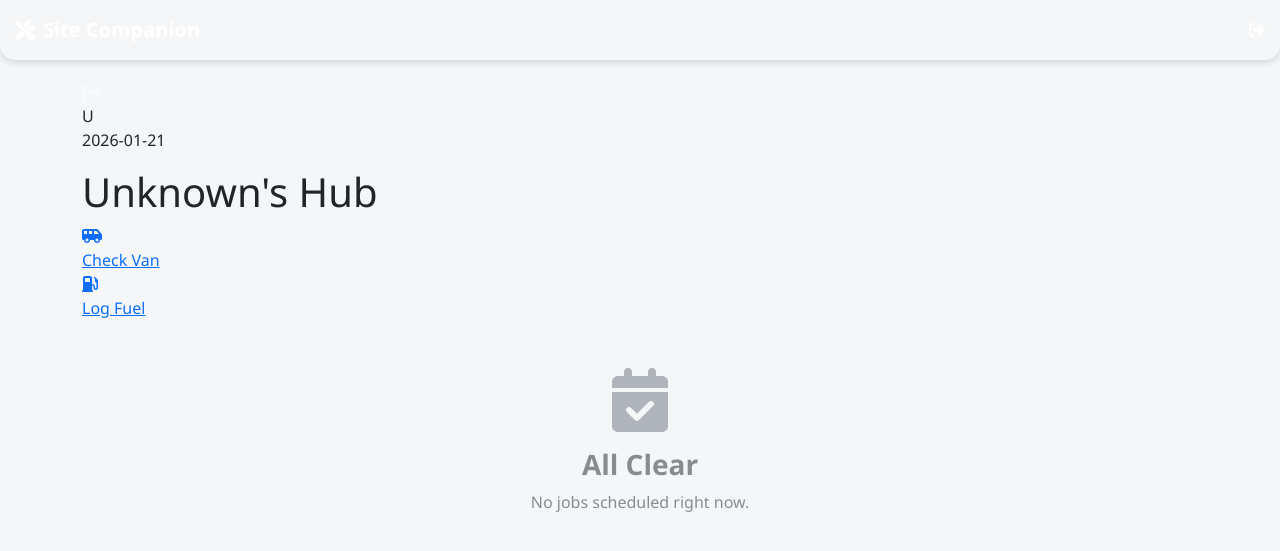
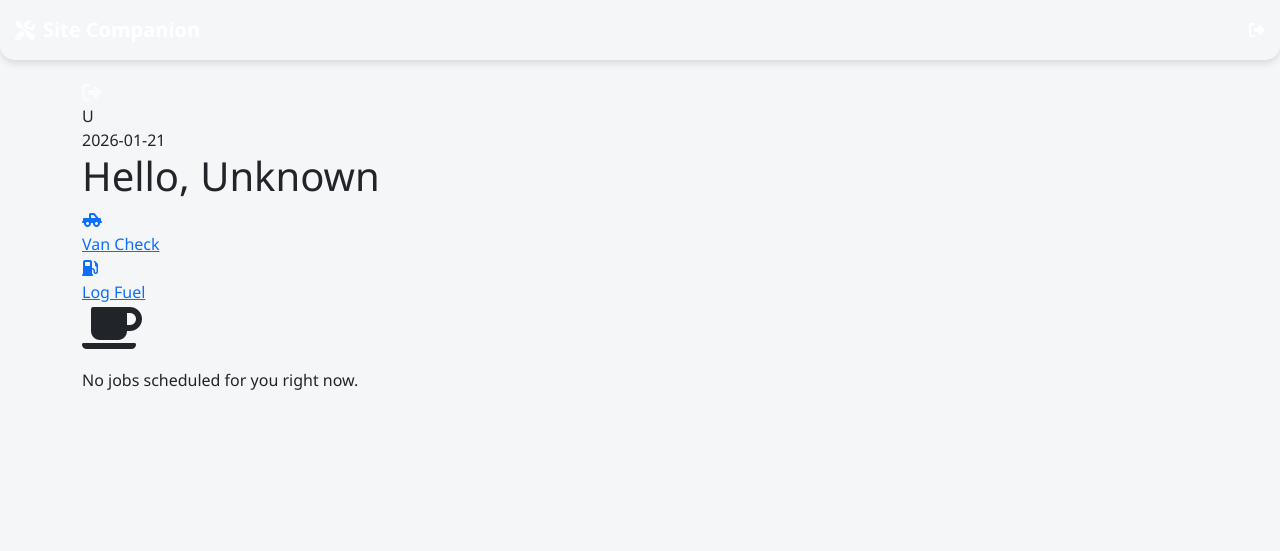
Before and after one commit to DruganGroup/DruganGroup-Website, a Flask app: page /site-hub in a window 1280 px wide. Shown: the top 551 px of the page. Run offline with Flask 3, Linux system fonts and the light colour scheme; the visitor is signed in with stand-in values (Sample User, id 1); data that the repository does not hold is empty; some libraries are stand-ins or nearby versions.

Commit message:
Update site_dashboard.html

```diff
--- a/templates/site/site_dashboard.html
+++ b/templates/site/site_dashboard.html
@@ -3,267 +3,179 @@
 {% block title %}Hub | Business Better{% endblock %}
 
 {% block head %}
-<link href="https://fonts.googleapis.com/css2?family=Inter:wght@400;600;800&display=swap" rel="stylesheet">
+<style>
+    /* 1. Global Reset & Premium Background */
+    body {
+        background-color: #f0f2f5 !important;
+        font-family: -apple-system, BlinkMacSystemFont, "Segoe UI", Roboto, Helvetica, Arial, sans-serif;
+    }
+    .brand-header { display: none !important; } /* Hide old header */
+    .container { max-width: 100% !important; padding: 0 !important; }
 
-<style>
-    /* --- 1. FORCE RESET & BACKGROUND --- */
-    body {
-        background-color: #f3f4f6 !important; /* Premium Off-White */
-        font-family: 'Inter', sans-serif !important;
-        padding-top: 0 !important;
-        margin: 0 !important;
+    /* 2. Modern Header Block */
+    .hub-header {
+        background: #111; /* Sharp Black */
+        color: white;
+        padding: 40px 20px 80px 20px; /* Deep padding for overlap */
+        border-bottom-left-radius: 24px;
+        border-bottom-right-radius: 24px;
+        position: relative;
+        box-shadow: 0 4px 20px rgba(0,0,0,0.4);
+    }
+    .user-row {
+        display: flex; justify-content: space-between; align-items: center;
+        margin-bottom: 10px;
+    }
+    .avatar {
+        width: 48px; height: 48px;
+        background: #C5A059; /* Gold */
+        color: #000;
+        font-weight: 800;
+        border-radius: 12px;
+        display: flex; align-items: center; justify-content: center;
+        font-size: 1.2rem;
+    }
+    .date-display { font-size: 0.85rem; opacity: 0.6; text-transform: uppercase; letter-spacing: 1px; font-weight: 600; }
+    .greeting { font-size: 1.8rem; font-weight: 800; margin: 0; letter-spacing: -0.5px; }
+
+    /* 3. Action Grid (Overlapping Buttons) */
+    .quick-actions {
+        display: grid; grid-template-columns: 1fr 1fr; gap: 15px;
+        padding: 0 20px;
+        margin-top: -50px; /* Overlaps header */
+        margin-bottom: 25px;
+        position: relative; z-index: 10;
+    }
+    .action-btn {
+        background: white;
+        padding: 20px;
+        border-radius: 16px;
+        text-align: center;
+        text-decoration: none;
+        color: #333;
+        box-shadow: 0 10px 30px rgba(0,0,0,0.08);
+        border: 1px solid rgba(0,0,0,0.05);
+        transition: transform 0.1s;
+    }
+    .action-btn:active { transform: scale(0.96); }
+    .action-icon {
+        font-size: 1.5rem; margin-bottom: 8px;
+        color: #C5A059;
+    }
+    .action-text { font-weight: 700; font-size: 0.95rem; }
+
+    /* 4. The Job Stream (Distinct Cards) */
+    .stream-container { padding: 0 20px 60px 20px; }
+
+    .day-header {
+        font-size: 0.85rem; font-weight: 800;
+        color: #888; text-transform: uppercase;
+        margin: 25px 0 10px 5px; letter-spacing: 0.5px;
     }
 
-    /* Remove default header to use our custom one */
-    .brand-header { display: none !important; }
-    .container { max-width: 100% !important; padding: 0 !important; }
-
-    /* --- 2. LUXURY HEADER (The "Dubai" Look) --- */
-    .hero-header {
-        background: linear-gradient(135deg, #0f172a 0%, #1e293b 100%);
-        padding: 40px 25px 80px 25px; /* Bottom padding for overlap */
-        border-radius: 0 0 30px 30px;
-        color: white;
-        position: relative;
-        box-shadow: 0 10px 30px rgba(0,0,0,0.3);
-        z-index: 1;
+    .job-card {
+        background: white;
+        border-radius: 16px;
+        padding: 20px;
+        margin-bottom: 15px;
+        box-shadow: 0 4px 6px rgba(0,0,0,0.04);
+        border-left: 6px solid transparent;
+        text-decoration: none; display: block;
+        color: inherit;
     }
-
-    .hero-top {
-        display: flex;
-        justify-content: space-between;
-        align-items: center;
-        margin-bottom: 20px;
-    }
-
-    .avatar-circle {
-        width: 50px; height: 50px;
-        background: linear-gradient(45deg, #FFD700, #FDB931); /* Gold Gradient */
-        color: #000;
-        font-weight: 800;
-        border-radius: 50%;
-        display: flex; align-items: center; justify-content: center;
-        font-size: 1.2rem;
-        border: 3px solid rgba(255,255,255,0.2);
-        box-shadow: 0 5px 15px rgba(0,0,0,0.3);
-    }
-
-    .greeting h1 { font-size: 1.8rem; font-weight: 800; margin: 0; letter-spacing: -0.5px; }
-    .greeting p { color: rgba(255,255,255,0.6); margin: 0; font-size: 0.9rem; font-weight: 600; text-transform: uppercase; letter-spacing: 1px; }
-
-    /* --- 3. ACTION TILES (The "Buttons") --- */
-    .tiles-container {
-        padding: 0 20px;
-        margin-top: -50px; /* Pulls tiles up into header */
-        display: grid;
-        grid-template-columns: 1fr 1fr;
-        gap: 15px;
-        position: relative;
-        z-index: 10;
-        margin-bottom: 30px;
-    }
-
-    .action-tile {
-        background: #ffffff;
-        border-radius: 20px;
-        padding: 20px;
-        text-align: center;
-        text-decoration: none;
-        color: #1e293b;
-        box-shadow: 0 10px 25px -5px rgba(0, 0, 0, 0.1), 0 8px 10px -6px rgba(0, 0, 0, 0.1);
-        transition: transform 0.2s ease;
-        border: 1px solid rgba(255,255,255,0.5);
-    }
-
-    .action-tile:active { transform: scale(0.96); }
-
-    .tile-icon {
-        width: 50px; height: 50px;
-        background: #f8fafc;
-        border-radius: 15px;
-        display: flex; align-items: center; justify-content: center;
-        margin: 0 auto 12px auto;
-        font-size: 1.4rem;
-    }
-    .icon-blue { color: #3b82f6; background: #eff6ff; }
-    .icon-orange { color: #f97316; background: #fff7ed; }
-
-    .tile-label { font-weight: 700; font-size: 0.95rem; }
-
-    /* --- 4. TIMELINE & CARDS --- */
-    .timeline-wrapper {
-        padding: 0 20px 40px 20px;
-        position: relative;
-    }
-
-    /* The vertical line */
-    .timeline-line {
-        position: absolute;
-        left: 35px; /* Align with dots */
-        top: 0; bottom: 0;
-        width: 2px;
-        background: #e2e8f0;
-        z-index: 0;
-    }
-
-    .timeline-group { margin-bottom: 25px; position: relative; z-index: 1; }
-
-    .date-marker {
-        display: flex;
-        align-items: center;
-        gap: 15px;
-        margin-bottom: 15px;
-    }
-
-    .date-dot {
-        width: 12px; height: 12px;
-        background: #94a3b8;
-        border-radius: 50%;
-        margin-left: 10px; /* Aligns with line */
-        border: 3px solid #f3f4f6; /* Masks line behind it */
-    }
-    .date-dot.today { background: #10b981; box-shadow: 0 0 0 4px rgba(16, 185, 129, 0.2); }
-
-    .date-text {
-        font-weight: 800;
-        color: #64748b;
-        font-size: 0.85rem;
-        text-transform: uppercase;
-        letter-spacing: 1px;
-    }
-
-    /* THE JOB CARD ITSELF */
-    .job-card-premium {
-        background: white;
-        border-radius: 18px;
-        padding: 20px;
-        margin-left: 30px; /* Space for timeline */
-        box-shadow: 0 4px 6px -1px rgba(0, 0, 0, 0.05), 0 2px 4px -1px rgba(0, 0, 0, 0.03);
-        border-left: 5px solid transparent; /* Status strip */
-        text-decoration: none;
-        display: block;
-        transition: transform 0.1s;
-    }
-    .job-card-premium:active { transform: scale(0.98); background: #fafafa; }
+    .job-card:active { background: #f9f9f9; }
 
     /* Status Colors */
     .status-InProgress { border-left-color: #f59e0b; } /* Amber */
     .status-Completed { border-left-color: #10b981; } /* Green */
     .status-Scheduled { border-left-color: #3b82f6; } /* Blue */
 
-    .job-client {
-        color: #0f172a;
-        font-weight: 800;
-        font-size: 1.1rem;
-        margin-bottom: 4px;
+    .job-top { display: flex; justify-content: space-between; align-items: start; margin-bottom: 8px; }
+    .client-name { font-size: 1.1rem; font-weight: 800; color: #111; }
+    .time-badge {
+        background: #f1f5f9; padding: 4px 8px;
+        border-radius: 6px; font-size: 0.8rem; font-weight: 600; color: #64748b;
     }
-    .job-desc {
-        color: #64748b;
-        font-size: 0.9rem;
-        line-height: 1.4;
-        margin-bottom: 12px;
-        display: -webkit-box;
-        -webkit-line-clamp: 2;
-        -webkit-box-orient: vertical;
-        overflow: hidden;
+
+    .job-desc { color: #555; font-size: 0.95rem; margin-bottom: 12px; line-height: 1.4; }
+
+    .job-footer {
+        display: flex; align-items: center; gap: 8px;
+        font-size: 0.85rem; color: #888; font-weight: 500;
+        border-top: 1px solid #eee; padding-top: 12px;
     }
-    .job-footer {
-        display: flex;
-        justify-content: space-between;
-        align-items: center;
-        border-top: 1px solid #f1f5f9;
-        padding-top: 12px;
-        font-size: 0.8rem;
-        font-weight: 600;
-        color: #94a3b8;
+
+    /* Empty State */
+    .empty-box {
+        text-align: center; padding: 60px 20px;
+        color: #aaa;
     }
-    .job-time { background: #f1f5f9; padding: 4px 8px; border-radius: 6px; color: #475569; }
-
 </style>
 {% endblock %}
 
 {% block content %}
 
-    <header class="hero-header">
-        <div class="hero-top">
-            <a href="/logout" class="text-white opacity-50"><i class="fas fa-sign-out-alt fa-lg"></i></a>
-            <div class="avatar-circle">
-                {{ staff_name[0] }}
+    <div class="hub-header">
+        <div class="user-row">
+            <a href="/logout" style="color:white; opacity:0.7;"><i class="fas fa-sign-out-alt fa-lg"></i></a>
+            <div class="avatar">{{ staff_name[0] }}</div>
         </div>
+        <div class="date-display">{{ now_ymd }}</div>
+        <h1 class="greeting">Hello, {{ staff_name.split(' ')[0] }}</h1>
     </div>
-        <div class="greeting">
-            <p>{{ now_ymd }}</p>
-            <h1>{{ staff_name.split(' ')[0] }}'s Hub</h1>
-        </div>
-    </header>
 
-    <div class="tiles-container">
-        <a href="/site/van-check" class="action-tile">
-            <div class="tile-icon icon-blue">
-                <i class="fas fa-shuttle-van"></i>
-            </div>
-            <div class="tile-label">Check Van</div>
+    <div class="quick-actions">
+        <a href="/site/van-check" class="action-btn">
+            <div class="action-icon"><i class="fas fa-truck-pickup"></i></div>
+            <div class="action-text">Van Check</div>
         </a>
-        <a href="/site/log-fuel" class="action-tile">
-            <div class="tile-icon icon-orange">
-                <i class="fas fa-gas-pump"></i>
-            </div>
-            <div class="tile-label">Log Fuel</div>
+        <a href="/site/log-fuel" class="action-btn">
+            <div class="action-icon"><i class="fas fa-gas-pump"></i></div>
+            <div class="action-text">Log Fuel</div>
         </a>
     </div>
 
-    <div class="timeline-wrapper">
-        <div class="timeline-line"></div>
+    <div class="stream-container">
 
         {% if jobs %}
             {% set ns = namespace(last_date=None) %}
 
             {% for job in jobs %}
 
-                {# DATE LOGIC #}
+                {# DETERMINE DISPLAY DATE #}
                 {% if job.raw_date %}
                     {% set compare_date = job.raw_date %}
-                    {% set display_text = 'TODAY' if compare_date == now_ymd else job.display_date %}
+                    {% set display_text = 'Today' if compare_date == now_ymd else job.display_date %}
                 {% else %}
                     {% set compare_date = 'TBC' %}
-                    {% set display_text = 'UNSCHEDULED' %}
+                    {% set display_text = 'Unscheduled Tasks' %}
                 {% endif %}
 
-                {# DATE HEADER (Only show if date changed) #}
+                {# RENDER HEADER IF DATE CHANGED #}
                 {% if ns.last_date != compare_date %}
-                    <div class="timeline-group">
-                        <div class="date-marker">
-                            <div class="date-dot {{ 'today' if compare_date == now_ymd else '' }}"></div>
-                            <div class="date-text {{ 'text-dark' if compare_date == now_ymd else '' }}">{{ display_text }}</div>
-                        </div>
-                    </div>
+                    <div class="day-header">{{ display_text }}</div>
                     {% set ns.last_date = compare_date %}
                 {% endif %}
 
-                <div class="timeline-group">
-                    <a href="/site/job/{{ job.id }}" class="job-card-premium status-{{ job.status|replace(' ', '') }}">
-                        <div class="job-client">{{ job.client or 'Unknown Client' }}</div>
+                <a href="/site/job/{{ job.id }}" class="job-card status-{{ job.status|replace(' ', '') }}">
+                    <div class="job-top">
+                        <div class="client-name">{{ job.client or 'Unknown Client' }}</div>
+                        <div class="time-badge">{{ job.start_time or '09:00' }}</div>
+                    </div>
+
                     <div class="job-desc">{{ job.desc }}</div>
 
                     <div class="job-footer">
-                            <div class="d-flex align-items-center gap-2">
                         <i class="fas fa-map-marker-alt text-danger"></i>
-                                <span class="text-truncate" style="max-width: 120px;">{{ job.address }}</span>
-                            </div>
-                            <div class="job-time">
-                                <i class="far fa-clock me-1"></i> {{ job.start_time or '09:00' }}
-                            </div>
+                        <span class="text-truncate">{{ job.address }}</span>
                     </div>
                 </a>
-                </div>
 
             {% endfor %}
-
         {% else %}
-            <div class="text-center pt-5" style="opacity: 0.5;">
-                <i class="fas fa-calendar-check fa-4x mb-3 text-secondary"></i>
-                <h3 class="fw-bold text-dark">All Clear</h3>
-                <p>No jobs scheduled right now.</p>
+            <div class="empty-box">
+                <i class="fas fa-coffee fa-3x mb-3"></i>
+                <p>No jobs scheduled for you right now.</p>
             </div>
         {% endif %}
 
```
Lines whose indentation alone changed are shown as unchanged.
